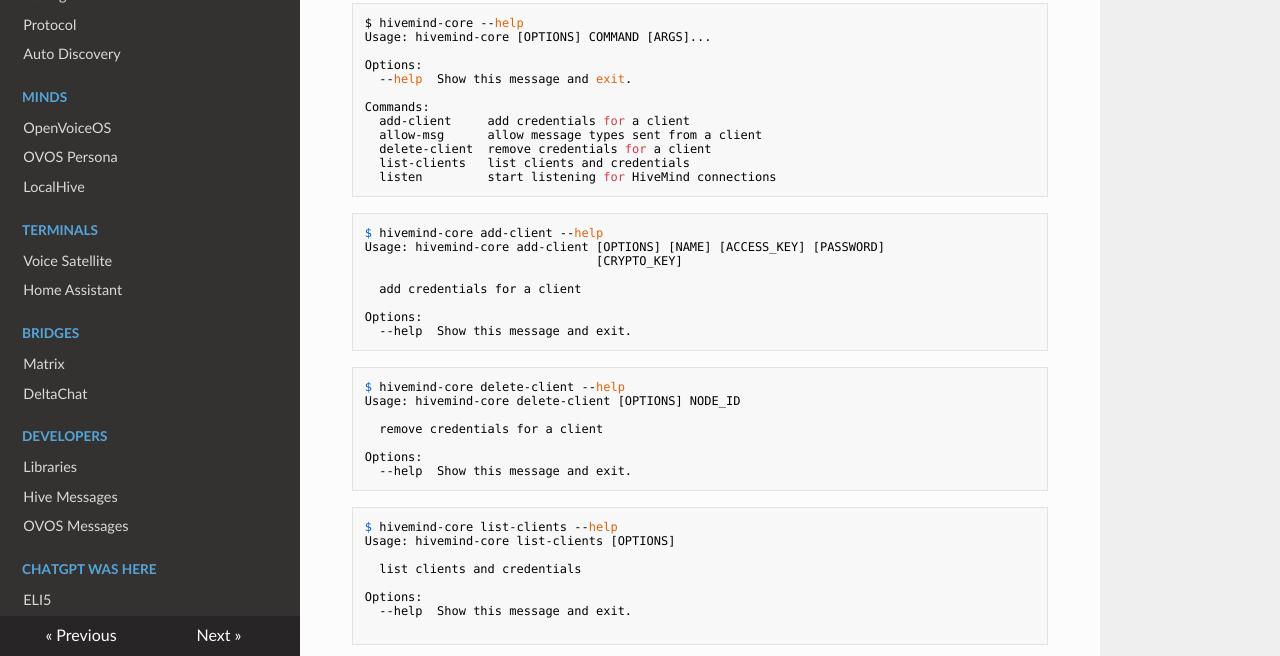
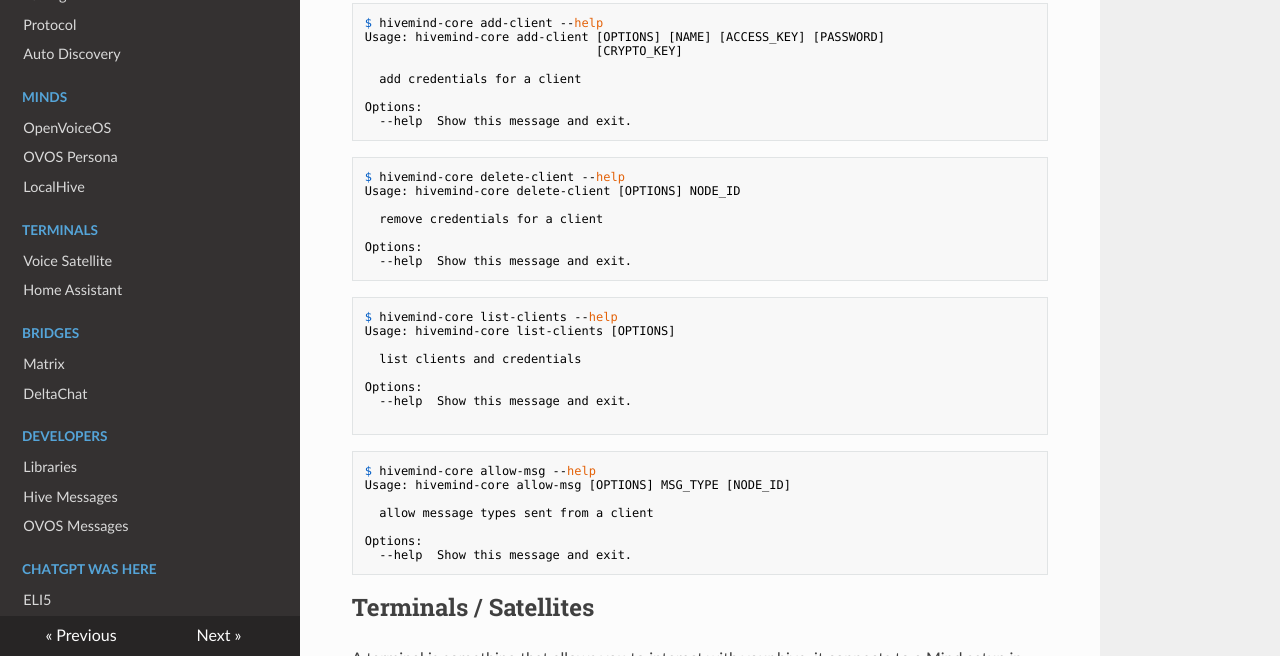
Before and after one commit to JarbasHiveMind/HiveMind-community-docs, an MkDocs documentation site: the page built from docs/02_create.md, in a window 1280 px wide and 900 px high, scrolled down 680 px, cut to the strip 244-900 px from the top of the window. Built offline with MkDocs 1.6.1, drawn with Linux system fonts in a browser that asks for light colours; nearby versions of some CDN libraries.

Commit message:
update pairing

````diff
--- a/docs/02_create.md
+++ b/docs/02_create.md
@@ -17,21 +17,6 @@ Once you have at least 1 Mind in your hive you can start connecting things to it
 ### Managing Clients
 
 `hivemind-core` provides a command line interface to manage client permissions
-
-```bash
-$ hivemind-core --help
-Usage: hivemind-core [OPTIONS] COMMAND [ARGS]...
-
-Options:
-  --help  Show this message and exit.
-
-Commands:
-  add-client     add credentials for a client
-  allow-msg      allow message types sent from a client
-  delete-client  remove credentials for a client
-  list-clients   list clients and credentials
-  listen         start listening for HiveMind connections
-```
 
 ```shell
 $ hivemind-core add-client --help
````
